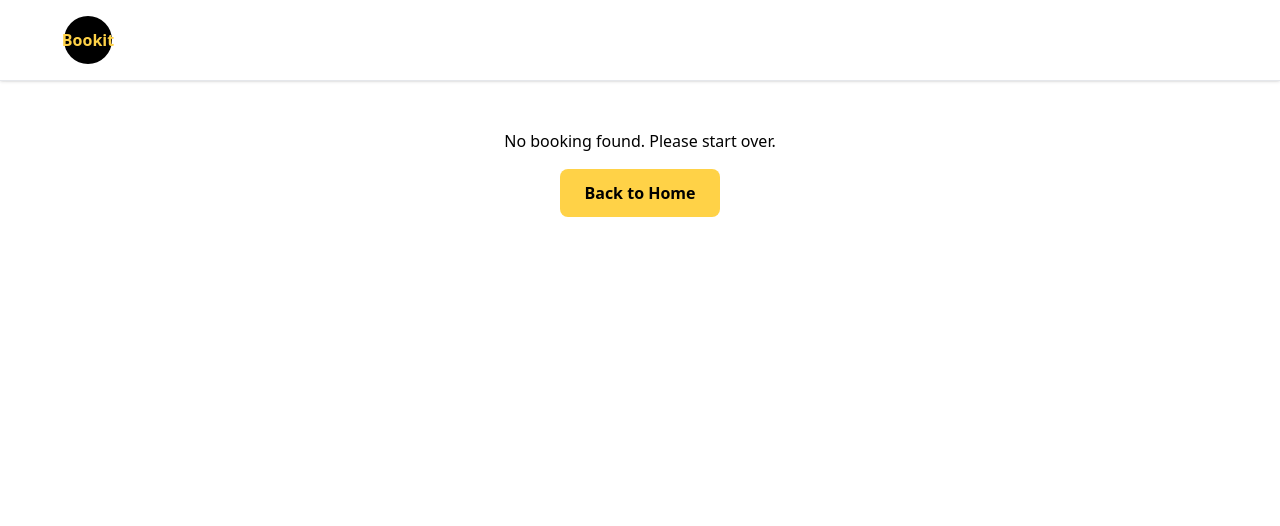
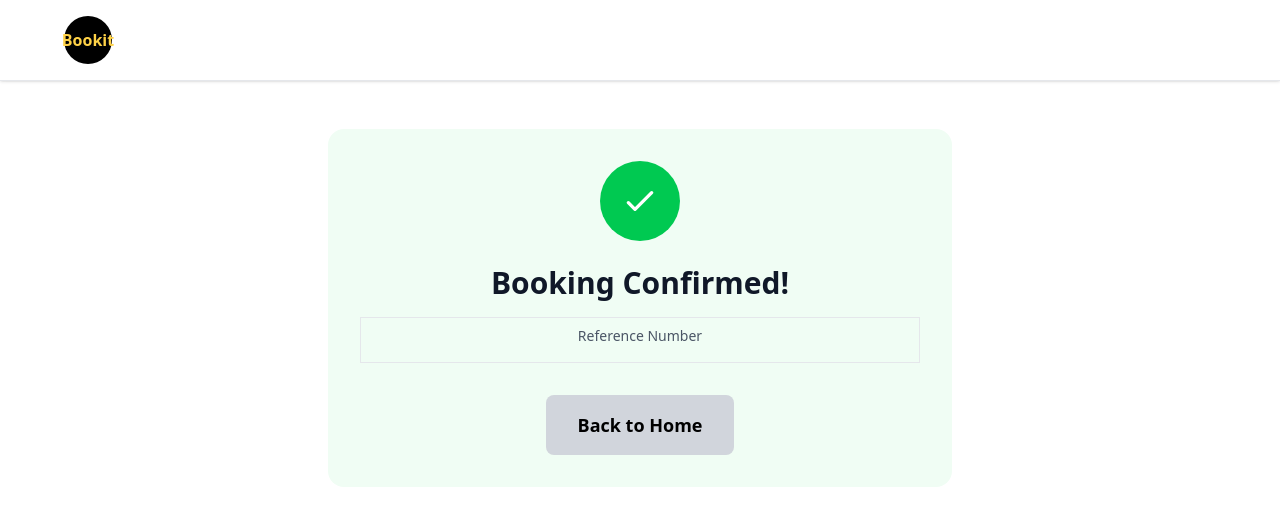
Before and after one commit to Usharani2010/bookit-app, a React app in the folder frontend/: page /confirmation in a window 1280 px wide. Shown: the top 526 px of the page. Built offline with nearby package versions, Linux system fonts and the light colour scheme; no server answers; the HTML template or start-up script is replaced by a standard one.

Commit message:
Fixed warnings

```diff
--- a/frontend/src/pages/CheckoutPage.tsx
+++ b/frontend/src/pages/CheckoutPage.tsx
@@ -71,7 +71,7 @@ const handleSubmit = async (e: React.FormEvent) => {
     };
 
     // This will create booking AND update slot seats in database
-    const response = await bookingAPI.create(bookingData);
+    await bookingAPI.create(bookingData);
 
     // Redirect to confirmation
     navigate('/confirmation', {
--- a/frontend/src/pages/ConfirmationPage.tsx
+++ b/frontend/src/pages/ConfirmationPage.tsx
@@ -5,24 +5,7 @@ import Header from '../components/Header';
 const ConfirmationPage: React.FC = () => {
   const navigate = useNavigate();
   const location = useLocation();
-  const { referenceId, experience, seats, slot, finalAmount } = location.state || {};
-
-  if (!referenceId) {
-    return (
-      <div className="min-h-screen bg-white">
-        <Header />
-        <div className="max-w-2xl mx-auto px-6 py-12 text-center">
-          <p>No booking found. Please start over.</p>
-          <button
-            onClick={() => navigate('/')}
-            className="mt-4 bg-[#FFD247] px-6 py-3 rounded-lg font-semibold"
-          >
-            Back to Home
-          </button>
-        </div>
-      </div>
-    );
-  }
+  const { referenceId } = location.state || {};
 
   return (
     <div className="min-h-screen bg-white">
```
Also changed, not shown: 1 other file (tests, documents, lock files or other folders).
